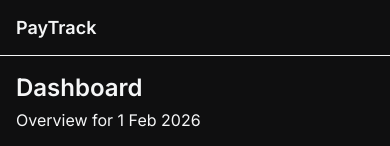
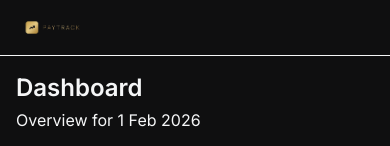
Before and after one commit to codeREDxbt/PayTrack, a React (Vite) app: page / in a window 390 px wide. Shown: the top 146 px of the page. Built offline with nearby package versions, Linux system fonts and the light colour scheme; no server answers; the database is empty; sample sign-in values are in the browser's storage.

Commit message:
fix: mobile logo visibility and desktop logo sizing

```diff
--- a/src/components/layout/AppShell.tsx
+++ b/src/components/layout/AppShell.tsx
@@ -2,6 +2,7 @@ import { useState, type ReactNode } from 'react';
 import { Sidebar } from './Sidebar';
 import { Header } from './Header';
 import { BottomNav } from './BottomNav';
+import { Logo } from '../Logo';
 import { cn } from '../../lib/utils';
 import { useBreakpoint } from '../../hooks/useResponsive';
 
@@ -49,9 +50,7 @@ export function AppShell({ children }: AppShellProps) {
             {isMobile && (
                 <header className="fixed top-0 left-0 right-0 z-30 h-14 bg-[--color-bg-secondary] border-b border-[--color-border]">
                     <div className="flex items-center justify-between h-full px-4">
-                        <h1 className="text-lg font-semibold text-[--color-accent-gold]">
-                            PayTrack
-                        </h1>
+                        <Logo size="md" />
                         {/* Theme toggle could go here */}
                     </div>
                 </header>
--- a/src/components/layout/Sidebar.tsx
+++ b/src/components/layout/Sidebar.tsx
@@ -53,7 +53,7 @@ export function Sidebar({ collapsed = false, onCollapse }: SidebarProps) {
             <div className="h-16 flex items-center justify-between px-4 border-b border-[--color-border]">
                 {!collapsed && (
                     <div className="px-2">
-                        <Logo size="md" />
+                        <Logo size="lg" />
                     </div>
                 )}
                 {onCollapse && (
```
